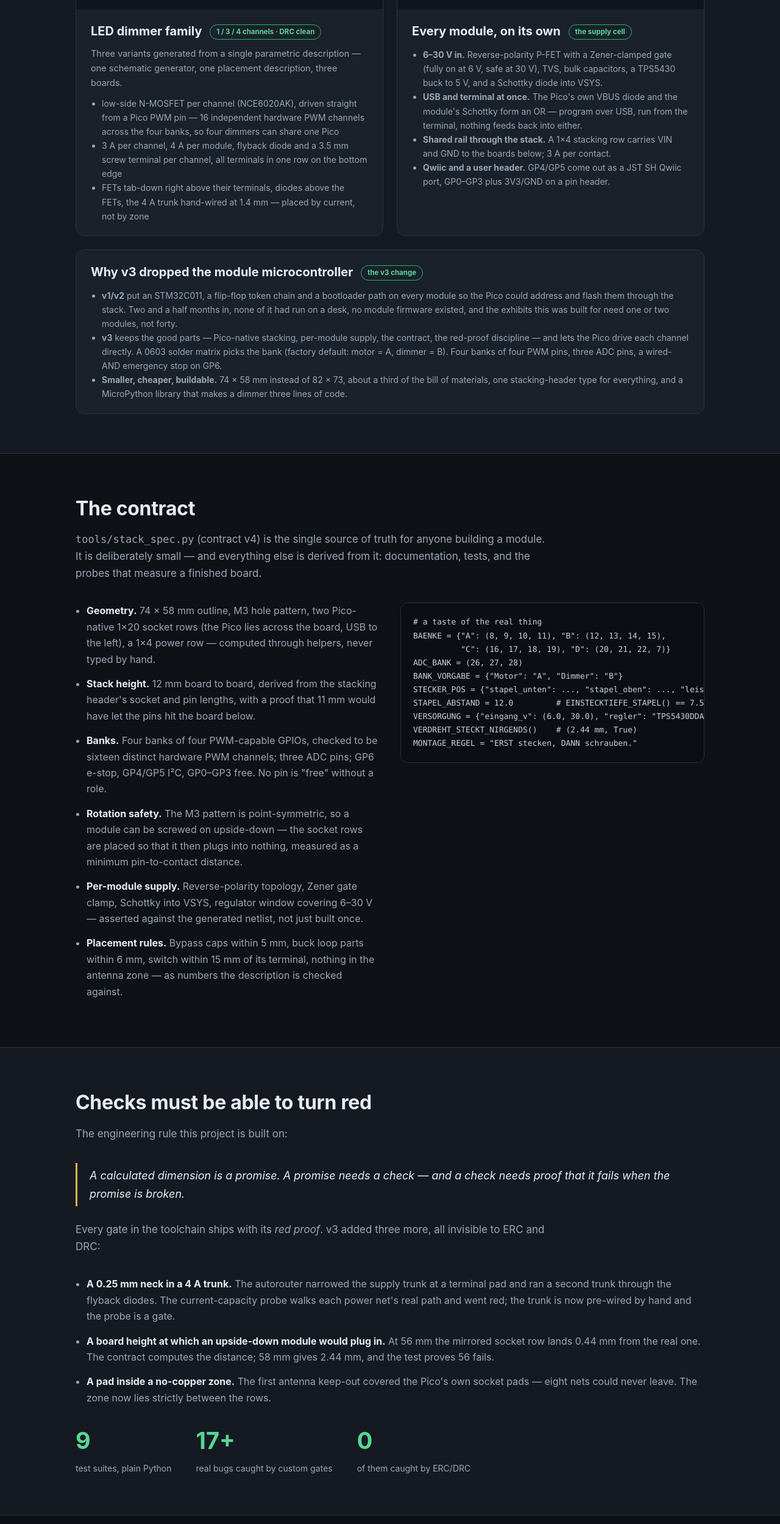
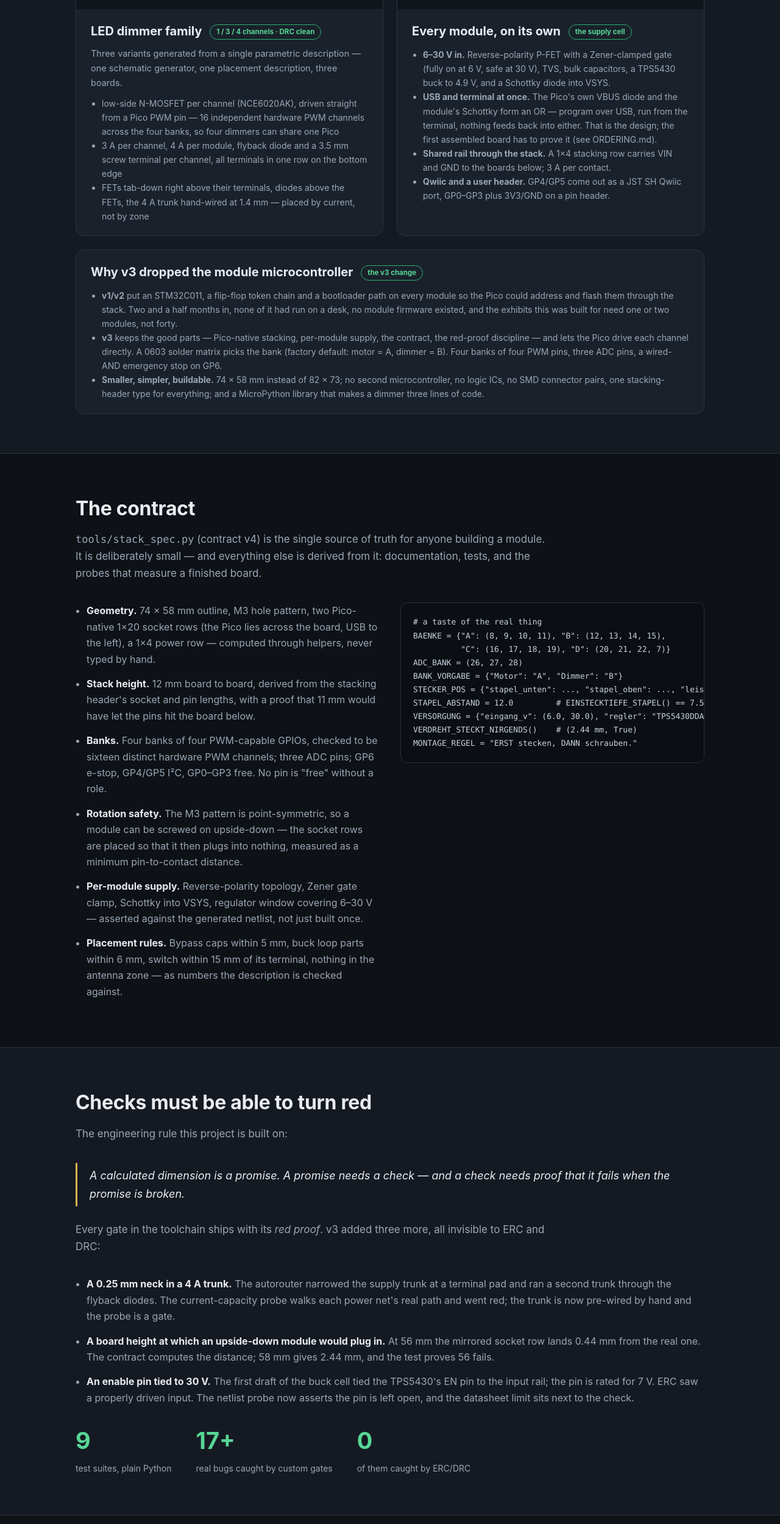
Before and after one commit to Meo98/picostack, a plain HTML site: page docs/index.html in a window 1280 px wide. Shown: the part 2421-4920 px from the top of the page at 61% size. Drawn offline with Linux system fonts and the light colour scheme.

Commit message:
Website: vier Behauptungen korrigiert (Stuecklistenanteil, 4,9 V, USB-OR als Konstruktion, EN-Pin statt Sperrzone)
Co-Authored-By: Claude Fable 5.1 <noreply@anthropic.com>
Claude-Session: https://claude.ai/code/session_01KDus95JJwCeRuwccgBWEi5

```diff
--- a/docs/index.html
+++ b/docs/index.html
@@ -151,7 +151,7 @@ footer .cols{display:flex;gap:40px;flex-wrap:wrap;justify-content:space-between}
       microcontroller on the module and no firmware to flash: the Pico
       drives every channel directly through a GPIO <i>bank</i>, chosen by a
       solder matrix on the board. Power it over USB while you program, from
-      the 6–30 V terminal once it's installed — both at the same time is fine.
+      the 6–30 V terminal once it's installed — both at once is allowed by design.
     </p>
     <div class="cta">
       <a class="btn primary" href="https://github.com/Meo98/picostack">View on GitHub</a>
@@ -235,10 +235,11 @@ footer .cols{display:flex;gap:40px;flex-wrap:wrap;justify-content:space-between}
         <ul>
           <li><b>6–30 V in.</b> Reverse-polarity P-FET with a Zener-clamped gate
               (fully on at 6 V, safe at 30 V), TVS, bulk capacitors, a TPS5430
-              buck to 5 V, and a Schottky diode into VSYS.</li>
+              buck to 4.9 V, and a Schottky diode into VSYS.</li>
           <li><b>USB and terminal at once.</b> The Pico's own VBUS diode and the
               module's Schottky form an OR — program over USB, run from the
-              terminal, nothing feeds back into either.</li>
+              terminal, nothing feeds back into either. That is the design;
+              the first assembled board has to prove it (see ORDERING.md).</li>
           <li><b>Shared rail through the stack.</b> A 1×4 stacking row carries VIN
               and GND to the boards below; 3 A per contact.</li>
           <li><b>Qwiic and a user header.</b> GP4/GP5 come out as a JST SH Qwiic
@@ -260,10 +261,10 @@ footer .cols{display:flex;gap:40px;flex-wrap:wrap;justify-content:space-between}
               drive each channel directly. A 0603 solder matrix picks the bank
               (factory default: motor = A, dimmer = B). Four banks of four PWM
               pins, three ADC pins, a wired-AND emergency stop on GP6.</li>
-          <li><b>Smaller, cheaper, buildable.</b> 74 × 58 mm instead of 82 × 73,
-              about a third of the bill of materials, one stacking-header type
-              for everything, and a MicroPython library that makes a dimmer
-              three lines of code.</li>
+          <li><b>Smaller, simpler, buildable.</b> 74 × 58 mm instead of 82 × 73;
+              no second microcontroller, no logic ICs, no SMD connector pairs,
+              one stacking-header type for everything; and a MicroPython
+              library that makes a dimmer three lines of code.</li>
         </ul>
       </div>
     </div>
@@ -335,9 +336,10 @@ MONTAGE_REGEL = "ERST stecken, DANN schrauben."</pre>
       At 56 mm the mirrored socket row lands 0.44 mm from the real one. The
       contract computes the distance; 58 mm gives 2.44 mm, and the test proves
       56 fails.</li>
-    <li><b>A pad inside a no-copper zone.</b> The first antenna keep-out
-      covered the Pico's own socket pads — eight nets could never leave.
-      The zone now lies strictly between the rows.</li>
+    <li><b>An enable pin tied to 30 V.</b> The first draft of the buck cell
+      tied the TPS5430's EN pin to the input rail; the pin is rated for 7 V.
+      ERC saw a properly driven input. The netlist probe now asserts the pin
+      is left open, and the datasheet limit sits next to the check.</li>
   </ul>
   <div class="stats">
     <div class="stat"><b>9</b><span>test suites, plain Python</span></div>
```
